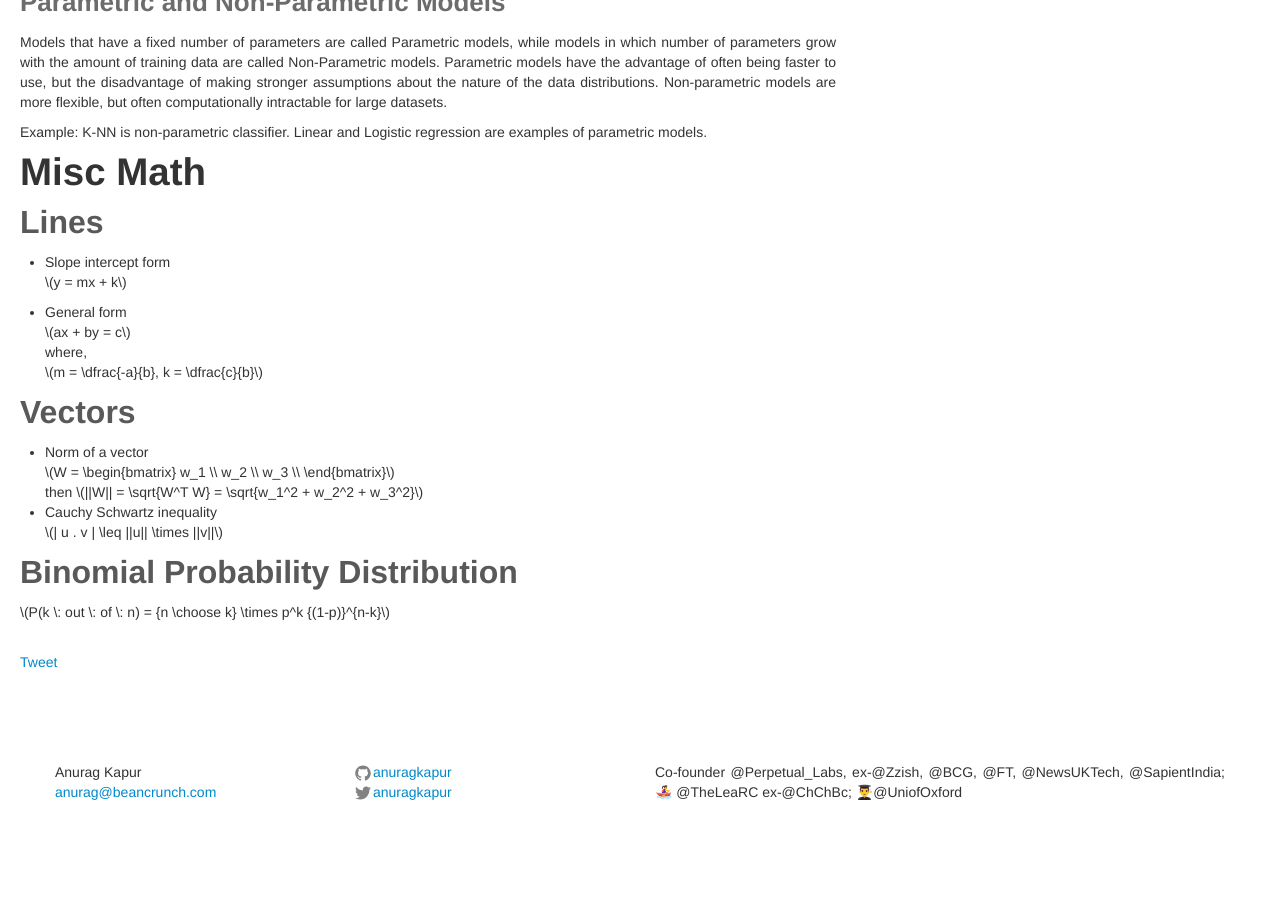
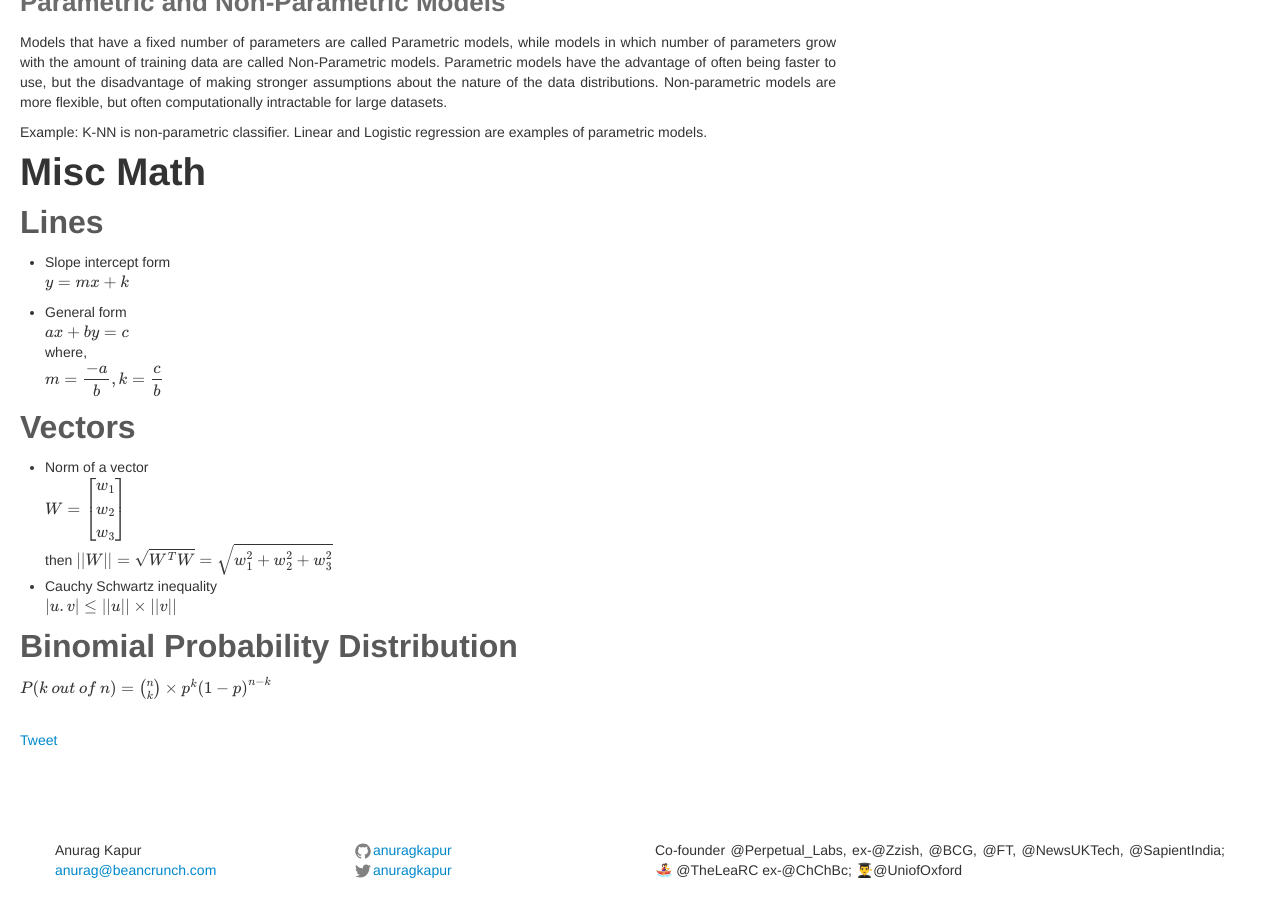
Before and after one commit to anuragkapur/anuragkapur.github.io, a Jekyll site: the page built from blog/engineering/_posts/2020-04-25-machine-learning-reference-guide.md, in a window 1280 px wide and 900 px high, scrolled down 5092 px. Built offline with Jekyll 4.4.1, drawn with Linux system fonts in a browser that asks for light colours; formulas are drawn with MathJax 3; comment, search, counter and statistics services are not loaded; before the commit the page ends 5914 px from its top, so only the background shows below that; some of the changed lines change nothing that is shown; some of the changed text lies outside the part shown.

Commit message:
Add support for MathJS

```diff
--- a/_layouts/post.html
+++ b/_layouts/post.html
@@ -17,4 +17,23 @@
       </div>
     </div>
   </div>
+  {% if page.math %}
+    <script type="text/x-mathjax-config">
+    MathJax.Hub.Config({
+      TeX: {
+        equationNumbers: {
+          autoNumber: "AMS"
+        }
+      },
+      tex2jax: {
+        inlineMath: [ ['$','$'], ['\(', '\)'] ],
+        displayMath: [ ['$$','$$'] ],
+        processEscapes: true,
+      }
+    });
+    </script>
+    <script type="text/javascript"
+            src="http://cdn.mathjax.org/mathjax/latest/MathJax.js?config=TeX-AMS-MML_HTMLorMML">
+    </script>
+  {% endif %}
 </article>
```
